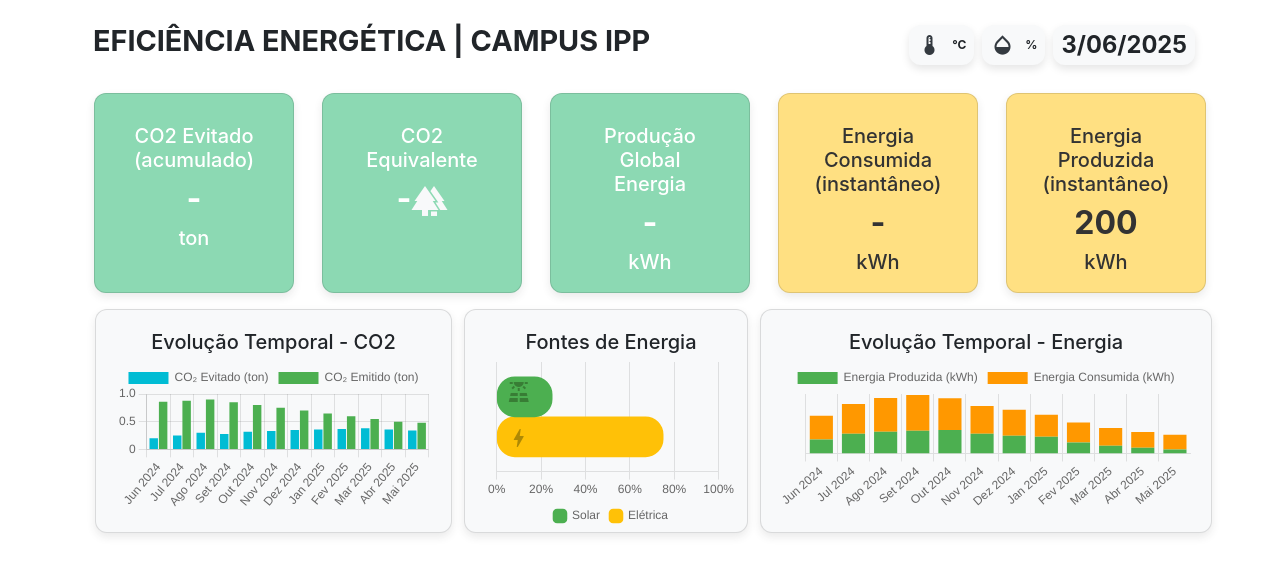
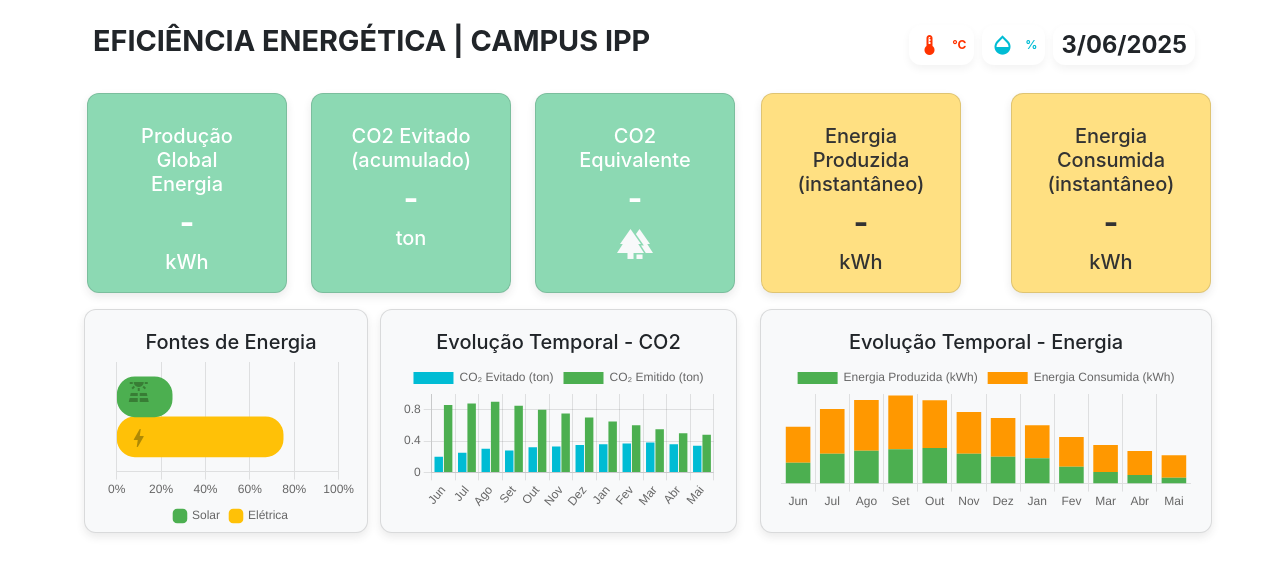
Before and after one commit to IPPortalegre/eficiencia-energetica-dashboard, a website: page public/index.html in a window 1280 px wide. Drawn offline with nearby package versions, Linux system fonts and the light colour scheme; no server answers.

Commit message:
Updates index.html and api.js

```diff
--- a/public/api.js
+++ b/public/api.js
@@ -33,23 +33,17 @@ async function refreshData() {
         if (data.hasOwnProperty(key)) {
           const targetElement = document.getElementById(key);
           if (targetElement) {
-
             if (key === "tempEx") {
               const tempValue = parseFloat(data[key][0].value.replace(",", "."));
               targetElement.textContent = isNaN(tempValue) ? "-" : Math.round(tempValue);
-            } else {
-              targetElement.textContent = data[key][0].value;
+            } else if (key === "co2equivalente") {
+              const co2Value = parseFloat(data[key][0].value);
+              targetElement.textContent = isNaN(co2Value) ? "-" : co2Value.toFixed(0);
+            }else if (key === "co2evitadototal") {
+              const co2Saved = parseFloat(data[key][0].value);
+              targetElement.textContent = isNaN(co2Saved) ? "-" : co2Saved.toFixed(2);
             }
-          }
-        }
-        else if (data.hasOwnProperty(key)) {
-          const targetElement = document.getElementById(key);
-          if (targetElement) {
-
-            if (key === "co2equivalente") {
-              const eqValue = parseFloat(data[key][0].value.replace(",", "."));
-              targetElement.textContent = isNaN(eqValue) ? "-" : Math.round(eqValue);
-            } else {
+             else {
               targetElement.textContent = data[key][0].value;
             }
           }
--- a/public/index.html
+++ b/public/index.html
@@ -30,6 +30,7 @@
     .yellow-bg {
       background-color: #ffe082;
       color: #333;
+
     }
     .header-title {
       font-size: 1.8rem;
@@ -82,8 +83,9 @@
     }
     .badge-light {
       border-radius: 12px;
-      box-shadow: 0 4px 8px rgba(0, 0, 0, 0.1);
+      box-shadow: 0 4px 8px rgba(0, 0, 0, 0.05);
       transition: transform 0.2s ease, box-shadow 0.2s ease;
+      background-color:#ffffff;
     }
     .badge-light:hover {
       transform: scale(1.03);
@@ -104,6 +106,24 @@
       margin-left: -1px;
       padding-bottom: 12px;
     }
+    #tempicon{
+      color: #ff3300;
+    }
+    #humicon{
+      color: #00bcd4;
+    }
+    .green-card{
+      margin-left: 12px!important;
+
+    }
+    .yellow-card{
+      margin-left: 14px!important;
+      margin-right:46px!important;
+
+    }
+    .last-card{
+      margin-right: 14px!important;
+    }
 
   </style>
 </head>
@@ -113,14 +133,14 @@
       <h2 class="header-title">EFICIÊNCIA ENERGÉTICA | CAMPUS IPP</h2>
       <div class="d-flex align-items-center gap-3">
         <span class="badge badge-light p-2 mr-2" data-toggle="tooltip" data-placement="top" title="Temperatura">
-          <i class="material-icons md-18 align-middle">device_thermostat</i>
+          <i class="material-icons md-18 align-middle" id="tempicon">device_thermostat</i>
           <span class="align-middle ml-1" id="tempEx"></span>
-          <span class="align-middle ml-1">°C</span>
+          <span class="align-middle ml-1" id="tempicon">°C</span>
         </span>
         <span class="badge badge-light p-2 mr-2" data-toggle="tooltip" data-placement="top" title="Humidade">
-          <i class="material-icons md-18 align-middle">opacity</i>
+          <i class="material-icons md-18 align-middle" id="humicon">opacity</i>
           <span class="align-middle ml-1" id="humidity"></span>
-          <span class="align-middle ml-1">%</span>
+          <span class="align-middle ml-1" id="humicon">%</span>
         </span>
         <span class="badge badge-light p-2 badge-date" id="currentDate">-</span>
       </div>
@@ -128,7 +148,17 @@
 
     <!-- Cards principais -->
     <div class="row text-center mb-3">
-      <div class="col-md-2 mx-auto">
+      <div class="col-md-2 mx-auto green-card">
+        <div class="card cardnormal highlight-card green-bg square-card">
+          <div class="card-body">
+            <h5>Produção Global Energia</h5>
+            <h1 class="value" id="energiasolartotal">-</h1>
+            <h5 class="unities">kWh</h5>
+          </div>
+        </div>
+      </div>
+
+      <div class="col-md-2 mx-auto green-card">
         <div class="card cardnormal highlight-card green-bg square-card">
           <div class="card-body">
             <h5>CO2 Evitado (acumulado)</h5>
@@ -137,24 +167,26 @@
           </div>
         </div>
       </div>
-      <div class="col-md-2 mx-auto">
+      <div class="col-md-2 mx-auto green-card">
         <div class="card cardnormal highlight-card green-bg square-card">
           <div class="card-body">
             <h5>CO2 Equivalente</h5>
-            <h1 id="co2equivalente">-<i class="material-icons icon-tree md-18 align-middle">forest</i></h1>
+            <h1 id="co2equivalente">-</h1><i class="material-icons icon-tree md-18 align-middle">forest</i>
           </div>
         </div>
       </div>
-      <div class="col-md-2 mx-auto">
-        <div class="card cardnormal highlight-card green-bg square-card">
+
+      <div class="col-md-2 mx-auto yellow-card">
+        <div class="card cardnormal highlight-card yellow-bg square-card">
           <div class="card-body">
-            <h5>Produção Global Energia</h5>
-            <h1 class="value" id="energiasolartotal">-</h1>
+            <h5>Energia Produzida (instantâneo)</h5>
+            <h1 class="value" id="producaoinstantaneo">-</h1>
             <h5 class="unities">kWh</h5>
           </div>
         </div>
       </div>
-      <div class="col-md-2 mx-auto">
+
+      <div class="col-md-2 mx-auto yellow-card last-card">
         <div class="card cardnormal highlight-card yellow-bg square-card">
           <div class="card-body">
             <h5>Energia Consumida (instantâneo)</h5>
@@ -163,19 +195,22 @@
           </div>
         </div>
       </div>
-      <div class="col-md-2 mx-auto">
-        <div class="card cardnormal highlight-card yellow-bg square-card">
-          <div class="card-body">
-            <h5>Energia Produzida (instantâneo)</h5>
-            <h1 class="value" id="producaoinstantaneo">200</h1>
-            <h5 class="unities">kWh</h5>
-          </div>
-        </div>
-      </div>
+
     </div>
 
-    <!-- Gráficos -->
+    <!-- Gráficos com historico -->
+
     <div class="row">
+      <div class="col-md-3 mb-3">
+          <div class="card chart-card cardfonte">
+            <div class="card-body card-body-fonten text-center">
+              <h5>Fontes de Energia</h5>
+              <canvas id="ensource-chart" width="100" height="100"></canvas>
+            </div>
+          </div>
+      </div>
+
+
       <div class="col-md-4 mb-3">
         <div class="card chart-card">
           <div class="card-body">
@@ -188,14 +223,7 @@
       </div>
 
 
-      <div class="col-md-3 mb-3">
-        <div class="card chart-card cardfonte">
-          <div class="card-body card-body-fonten text-center">
-            <h5>Fontes de Energia</h5>
-            <canvas id="ensource-chart" width="100" height="100"></canvas>
-          </div>
-        </div>
-      </div>
+
 
       <div class="col-md-5 mb-3">
         <div class="card chart-card">
@@ -223,8 +251,8 @@
       type: 'bar',
       data: {
         labels: [
-          'Jun 2024', 'Jul 2024', 'Ago 2024', 'Set 2024', 'Out 2024', 'Nov 2024',
-          'Dez 2024', 'Jan 2025', 'Fev 2025', 'Mar 2025', 'Abr 2025', 'Mai 2025'
+          'Jun', 'Jul', 'Ago', 'Set', 'Out', 'Nov',
+          'Dez', 'Jan', 'Fev', 'Mar', 'Abr', 'Mai'
         ],
         datasets: [
           {
@@ -374,8 +402,8 @@
         type: 'bar',
         data: {
           labels: [
-            'Jun 2024', 'Jul 2024', 'Ago 2024', 'Set 2024', 'Out 2024', 'Nov 2024',
-            'Dez 2024', 'Jan 2025', 'Fev 2025', 'Mar 2025', 'Abr 2025', 'Mai 2025'
+            'Jun', 'Jul', 'Ago', 'Set', 'Out', 'Nov',
+            'Dez', 'Jan', 'Fev', 'Mar', 'Abr', 'Mai'
           ],
           datasets: [
             {
```
